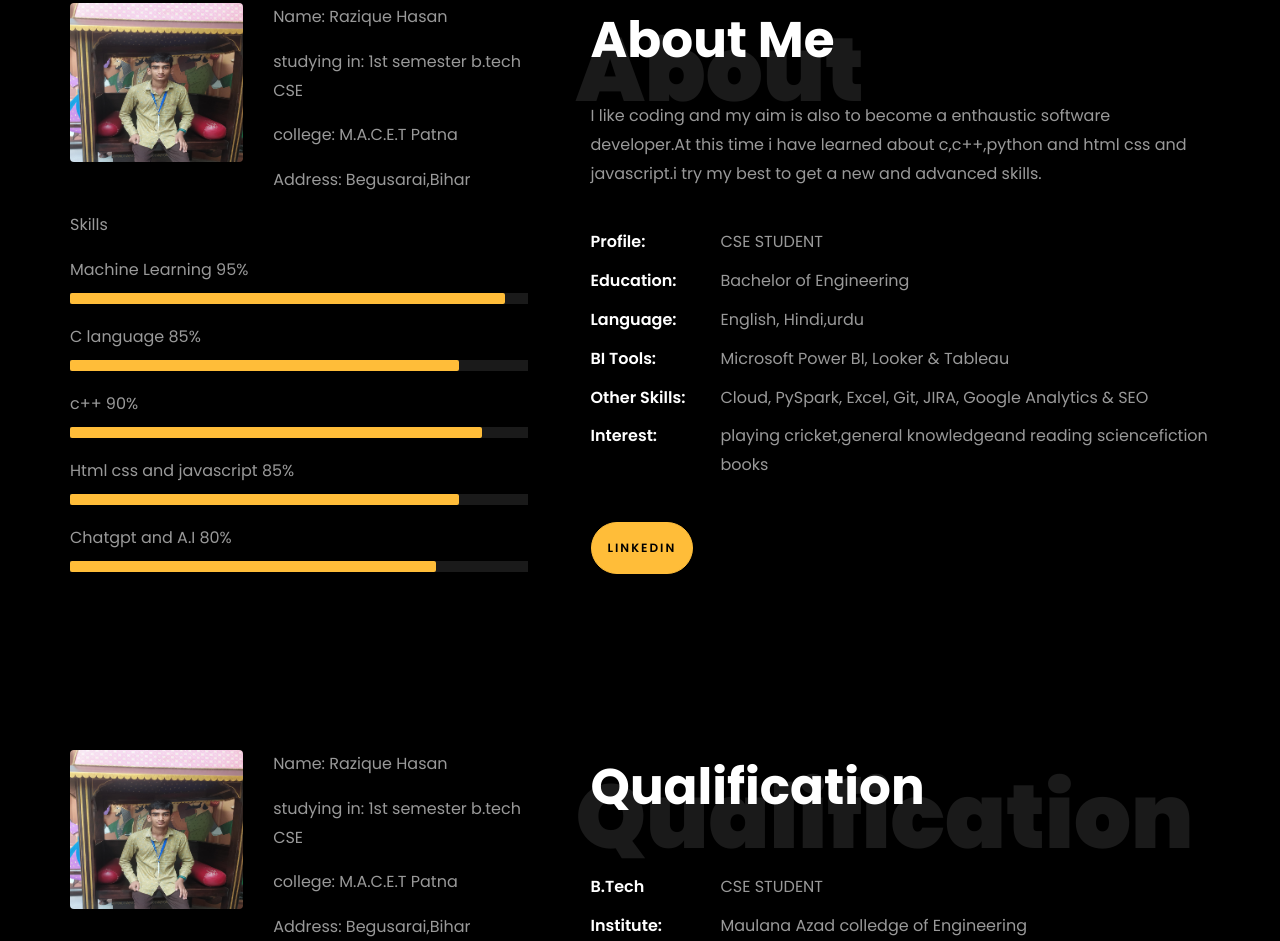
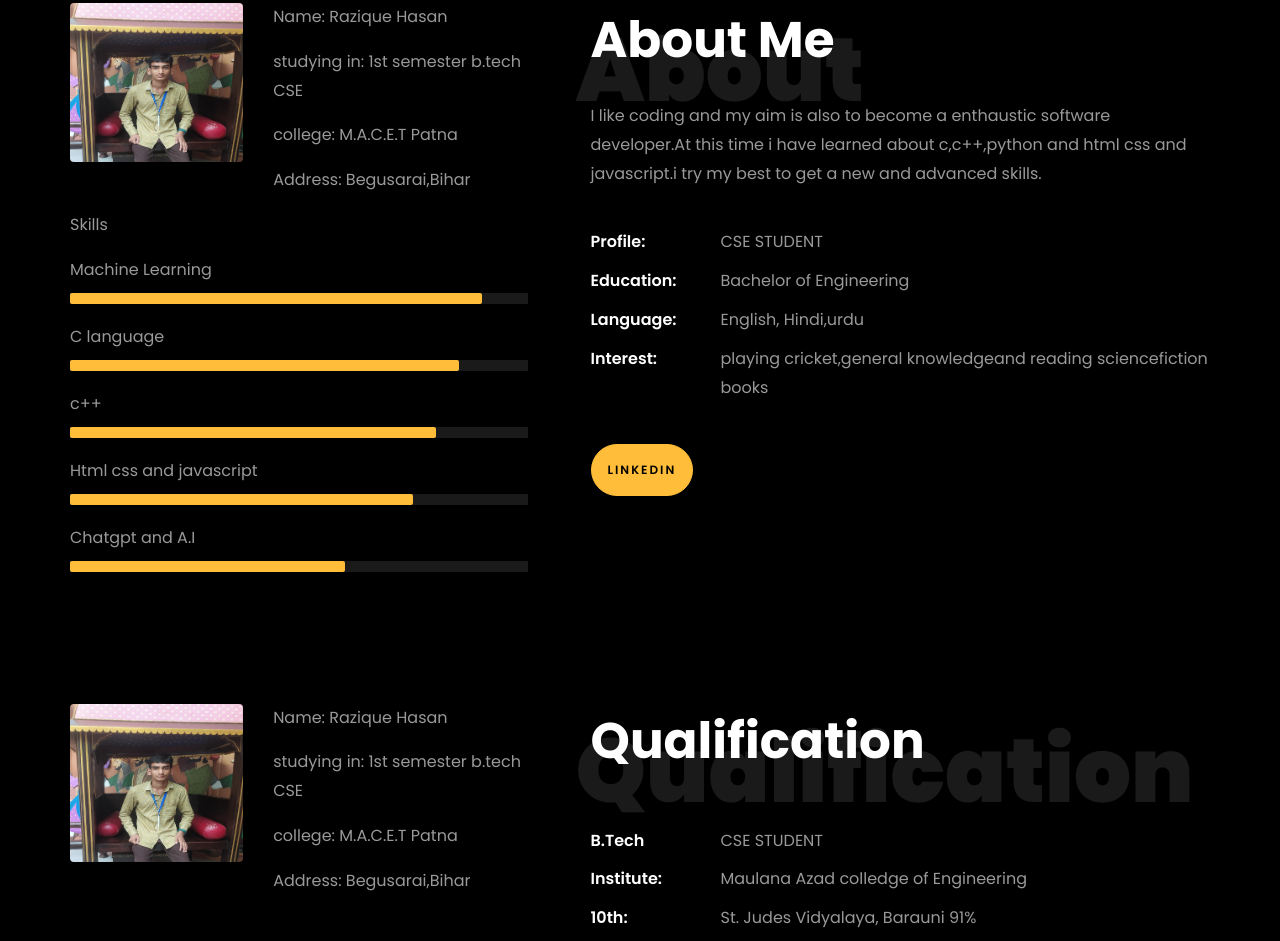
Before and after one commit to raziquehasan/Razique-Portfolio, a plain HTML site: page index.html in a window 1280 px wide. Shown: the part 859-1800 px from the top of the page. Drawn offline with Linux system fonts and the light colour scheme; files whose address does not match are found by name.

Commit message:
add new features

```diff
--- a/index.html
+++ b/index.html
@@ -163,7 +163,7 @@
                             data-scrollax=" properties: { translateY: '70%' }">
                             <div class="text">
                                 <span class="subheading">Hello!</span>
-                                <h1 class="mb-4 mt-3">Assalamulaikum I am <span>Razique Hasan</span></h1>
+                                <h1 class="mb-4 mt-3">I am <span>Razique Hasan</span></h1>
 
                                 <!-- Element to contain animated typing -->
                                 <span id="typing-animation"></span>
@@ -246,30 +246,30 @@
                                 </div>
                                 <div class="skill-mf">
                                     <p class="title-s">Skills</p>
-                                    <span>Machine Learning</span> <span class="pull-right">95%</span>
+                                    <span>Machine Learning</span>
                                     <div class="progress">
-                                        <div class="progress-bar" role="progressbar" style="width: 95%;"
-                                            aria-valuenow="95" aria-valuemin="0" aria-valuemax="100"></div>
+                                        <div class="progress-bar" role="progressbar" style="width: 90%;"
+                                            aria-valuenow="70" aria-valuemin="0" aria-valuemax="100"></div>
                                     </div>
-                                    <span>C language</span> <span class="pull-right">85%</span>
+                                    <span>C language</span>
                                     <div class="progress">
                                         <div class="progress-bar" role="progressbar" style="width: 85%"
                                             aria-valuenow="85" aria-valuemin="0" aria-valuemax="100"></div>
                                     </div>
-                                    <span>c++</span> <span class="pull-right">90%</span>
-                                    <div class="progress">
-                                        <div class="progress-bar" role="progressbar" style="width: 90%"
-                                            aria-valuenow="90" aria-valuemin="0" aria-valuemax="100"></div>
-                                    </div>
-                                    <span>Html css and javascript</span> <span class="pull-right">85%</span>
-                                    <div class="progress">
-                                        <div class="progress-bar" role="progressbar" style="width: 85%"
-                                            aria-valuenow="85" aria-valuemin="0" aria-valuemax="100"></div>
-                                    </div>
-                                    <span>Chatgpt and A.I</span> <span class="pull-right">80%</span>
+                                    <span>c++</span>
                                     <div class="progress">
                                         <div class="progress-bar" role="progressbar" style="width: 80%"
                                             aria-valuenow="80" aria-valuemin="0" aria-valuemax="100"></div>
+                                    </div>
+                                    <span>Html css and javascript</span>
+                                    <div class="progress">
+                                        <div class="progress-bar" role="progressbar" style="width: 75%"
+                                            aria-valuenow="75" aria-valuemin="0" aria-valuemax="100"></div>
+                                    </div>
+                                    <span>Chatgpt and A.I</span>
+                                    <div class="progress">
+                                        <div class="progress-bar" role="progressbar" style="width: 60%"
+                                            aria-valuenow="60" aria-valuemin="0" aria-valuemax="100"></div>
                                     </div>
                                 </div>
                             </div>
@@ -291,10 +291,7 @@
 
                                     <li class="d-flex"><span>Education:</span> <span>Bachelor of Engineering</span></li>
                                     <li class="d-flex"><span>Language:</span> <span>English, Hindi,urdu</span></li>
-                                    <li class="d-flex"><span>BI Tools:</span> <span>Microsoft Power BI, Looker &amp;
-                                            Tableau</span></li>
-                                    <li class="d-flex"><span>Other Skills:</span> <span>Cloud, PySpark, Excel, Git,
-                                            JIRA, Google Analytics &amp; SEO</span></li>
+
                                     <li class="d-flex"><span>Interest:</span> <span>playing cricket,general knowledgeand
                                             reading sciencefiction books</span></li>
 
@@ -310,8 +307,8 @@
                 </div>
             </div>
         </div>
-        </div>
-        </div>
+    </div>
+</div>
     </section>
 
     <!-- ------------------------------------------ -->
```
